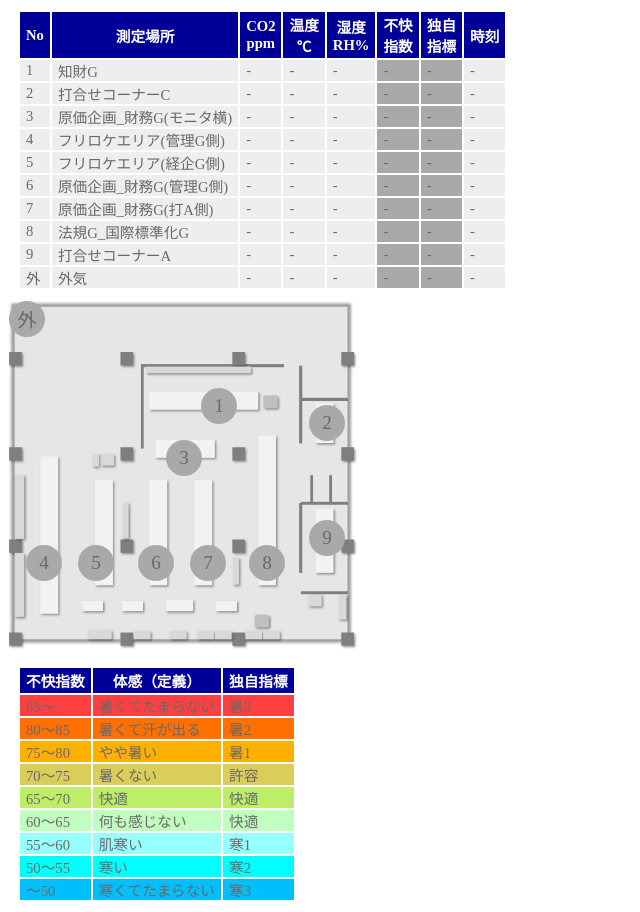
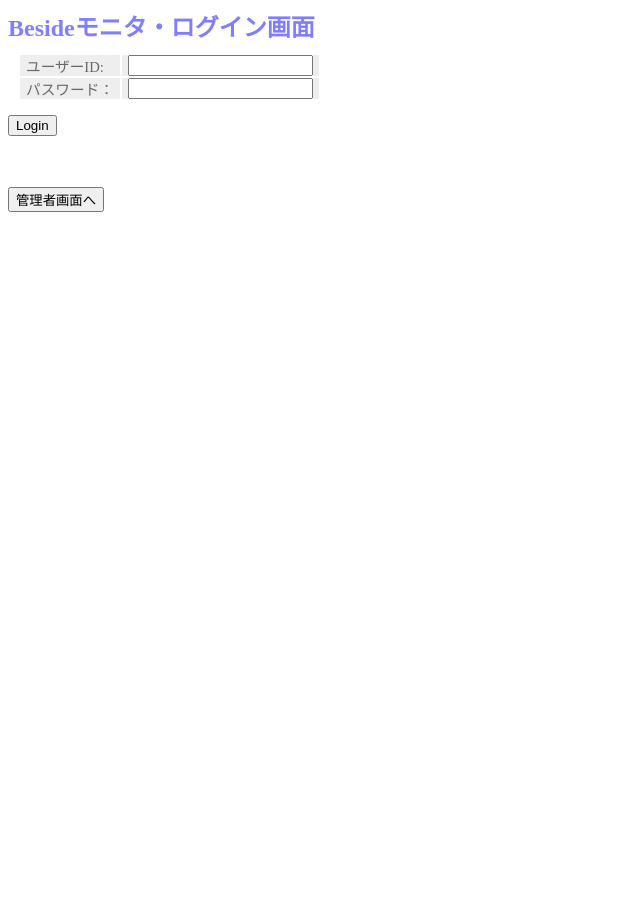
Before and after one commit to KenjiSatoHkSys/BesideWebAppProject, a Django app: page / in a window 1280 px wide. Shown: the whole page, without its empty margins (0-640 px from the left). After the commit the page ends 212 px from the top, so only its background shows below. Run offline with Django 4.2, Linux system fonts and the light colour scheme; data comes from the database, SQL or seed files in the repository; both versions use the stored data as it was after the commit; data that the repository does not hold is empty.

Commit message:
login function implemented

```diff
--- a/BesideWebApp/urls.py
+++ b/BesideWebApp/urls.py
@@ -3,5 +3,7 @@
 
 app_name = 'BesideWebApp'
 urlpatterns = [
-    path('', views.index22, name='index33'),  # (パラメータ)第1：アドレスバーのURL、第2：views.pyの中のクラス名、
+    path('', views.viewslogin, name='viewslogin'),
+    path('logout', views.viewslogout, name='viewslogout'),
+    path('index', views.index, name='index'),  # (パラメータ)第1：アドレスバーのURL、第2：views.pyの中のクラス名、
 ]
--- a/BesideWebApp/views.py
+++ b/BesideWebApp/views.py
@@ -1,11 +1,12 @@
+from django.contrib.auth import authenticate, login, logout
+from django.contrib.auth.decorators import login_required
 from django.contrib.sites import requests
-from django.http import request
+from django.http import HttpResponseRedirect
 from django.shortcuts import render
-from django.shortcuts import redirect
 from django.http import HttpResponse
+from django.urls import reverse
 import requests
 import datetime
-import time
 from .models import Beside_db
 from .models import Openweather_db
 from .models import Manager_db
@@ -38,7 +39,7 @@
             time_str = time_str.replace('T', ' ').replace('Z', '')
             time_val = datetime.datetime.strptime(time_str, '%Y-%m-%d %H:%M:%S')
             time_val = time_val + datetime.timedelta(hours=9)
-            time_str = time_val.strftime('%Y-%m-%d %H:%M')
+            time_str = time_val.strftime('%H:%M %m/%d %Y')
             return {
                 'no': self.no,
                 'disp_name': self.disp_name,
@@ -111,12 +112,14 @@
             time_val = opwdata["current"]["dt"]  # unix time（ex. 1661660069)
             time_val = datetime.datetime.fromtimestamp(time_val)  # 2022-08-28 13:14:29
 #            time_val = time_val + datetime.timedelta(hours=-9)
-            time_str = time_val.strftime('%Y-%m-%d %H:%M')
+            time_str = time_val.strftime('%H:%M %m/%d %Y')
+            x = '{:.0f}'.format(1.05 * 350)
+            y = '{:.0f}'.format(0.5 * 350)
             return {
                 'no': '外',
                 'disp_name': '外気',
-                'map_x': 1.1,
-                'map_y': 1.1,
+                'map_x': x,
+                'map_y': y,
                 'temp': t_str,
                 'humid': h_str,
                 'thi': thi_str,
@@ -126,11 +129,13 @@
                 'mtime': time_str
             }
         else:  # 正常にデータが取得できなかった場合は表には'-'を記載
+            x = '{:.0f}'.format(1.05 * 350)
+            y = '{:.0f}'.format(0.5 * 350)
             return {
                 'no': '外',
                 'disp_name': '外気',
-                'map_x': 1.1,
-                'map_y': 1.1,
+                'map_x': x,
+                'map_y': y,
                 'temp': '-',
                 'humid': '-',
                 'thi': '-',
@@ -170,22 +175,11 @@
         return {'css_class': 'thtable_lv1', 'nickname': '寒3'}  # 寒くてたまらない
 
 
-def index22(request):
+@login_required
+def index(request):
     # Beside使用準備
     besides = []  # 全Besideのコレクション
     props = Beside_db.objects.all().values()
-#    props = [
-#        {'no': 1, 'room_name': 'kikaku_05_2516', 'co2_cal': 128, 'map_x': 0.6, 'map_y': 0.25, 'disp_name': '知財G'},
-#        {'no': 2, 'room_name': 'kikaku_08_2452', 'co2_cal': 17, 'map_x': 0.94, 'map_y': 0.3, 'disp_name': '打合せコーナーC'},
-#        {'no': 3, 'room_name': 'kikaku_02_2450', 'co2_cal': 197, 'map_x': 0.5, 'map_y': 0.4, 'disp_name': '原価企画_財務G（モニタ横）'},
-#        {'no': 4, 'room_name': 'kikaku_10_2451', 'co2_cal': 28, 'map_x': 0.097, 'map_y': 0.7, 'disp_name': 'フリロケエリア（管理G側）'},
-#        {'no': 5, 'room_name': 'kikaku_01_2519', 'co2_cal': 115, 'map_x': 0.25, 'map_y': 0.7, 'disp_name': 'フリロケエリア（経企G側）'},
-#        {'no': 6, 'room_name': 'kikaku_03_2520', 'co2_cal': -83, 'map_x': 0.42, 'map_y': 0.7, 'disp_name': '原価企画_財務G（管理G側）'},
-#        {'no': 7, 'room_name': 'kikaku_09_2454', 'co2_cal': 0, 'map_x': 0.57, 'map_y': 0.7, 'disp_name': '原価企画_財務G（打A側）'},
-#        {'no': 8, 'room_name': 'kikaku_06_2455', 'co2_cal': -42, 'map_x': 0.77, 'map_y': 0.7, 'disp_name': '法規G_国際標準化G'},
-#        {'no': 9, 'room_name': 'kikaku_07_2457', 'co2_cal': -232, 'map_x': 0.94, 'map_y': 0.63, 'disp_name': '打合せコーナーA'}
-#        ]
-
     for prop in props:  # besideインスタンス作成
         besideAPIURL = 'https://e23hecpmok.execute-api.ap-northeast-1.amazonaws.com/dev/get_besidedata_for_test?room_name='  # API url
         besideAPIURL = besideAPIURL + prop['room_name']
@@ -214,3 +208,29 @@
         'data': data,
     }
     return render(request, 'BesideWebApp/index.html', params)
+
+
+def viewslogin(request):
+    if request.method == 'POST':  # POST
+        ID = request.POST.get('userid')     # フォーム入力のユーザーID・パスワード取得
+        Pass = request.POST.get('password')
+        user = authenticate(username=ID, password=Pass)  # Djangoの認証機能
+        if user:  # ユーザー認証
+            #ユーザーアクティベート判定
+            if user.is_active:  # ログイン
+                login(request, user)
+                # ホームページ遷移
+                return HttpResponseRedirect(reverse('BesideWebApp:index'))  # reverse関数(django.urls.reverse) : 関数名からURLを逆引き
+            else:  # アカウント利用不可
+                return HttpResponse("アカウントが有効ではありません")
+        else:  # ユーザー認証失敗
+            return HttpResponse("ログインIDまたはパスワードが間違っています")
+    else:  # GET
+        return render(request, 'BesideWebApp/login.html')
+
+
+#ログアウト
+@login_required
+def viewslogout(request):
+    logout(request)
+    return HttpResponseRedirect(reverse('BesideWebApp:viewslogin'))  # ログイン画面遷移
--- a/templates/BesideWebApp/index.html
+++ b/templates/BesideWebApp/index.html
@@ -6,12 +6,12 @@
     <title>Besideモニタ</title>
     <link rel="stylesheet" type="text/css" href="{% static 'BesideWebApp/css/style.css' %}" />
 
-    <!-- ローカル用
-    <meta http-equiv="refresh" content="{{cycle}}; URL=http://127.0.0.1:8000/">
+    <!-- ローカル用-->
+    <meta http-equiv="refresh" content="{{cycle}}; URL=http://127.0.0.1:8000/index">
+
+    <!-- サーバー用
+    <meta http-equiv="refresh" content="{{cycle}}; URL=https://besidemonitor01.herokuapp.com/index">
 -->
-    <!-- サーバー用-->
-    <meta http-equiv="refresh" content="{{cycle}}; URL=https://besidemonitor01.herokuapp.com/">
-
 <!--
     <script type="text/javascript" src="{% static 'BesideWebApp/js/canvas.js' %}"></script>
 -->
@@ -27,7 +27,7 @@
             <th>湿度<br>RH%</th>
             <th>不快<br>指数</th>
             <th>独自<br>指標</th>
-            <th>時刻</th>
+            <th>測定時刻</th>
         </tr>
         {% for item in data %}
             <tr>
--- /dev/null
+++ b/templates/BesideWebApp/login.html
@@ -0,0 +1,28 @@
+<!DOCTYPE html>
+{% load static %}
+<html lang="ja">
+<head>
+    <meta charset="utf-8">
+    <title>Besideモニタ-login</title>
+    <link rel="stylesheet" type="text/css" href="{% static 'BesideWebApp/css/style.css' %}" />
+</head>
+<body>
+    <h1>Besideモニタ・ログイン画面</h1>
+    <form method="post" action="{% url 'BesideWebApp:viewslogin' %}">
+        {% csrf_token %}
+        <table>
+            <tr>
+                <td><label for="userid">ユーザーID:</label></td>
+                <td><input type="text" name="userid"></td>
+            </tr>
+            <tr>
+                <td><label for="password">パスワード：</label></td>
+                <td><input type="password" name="password"></td>
+            </tr>
+        </table>
+        <input type="submit" class="btn" value="Login">
+    </form>
+    <br><br>
+    <button onclick="location.href='admin/'">管理者画面へ</button>
+</body>
+</html>
```
Also changed, not shown: db.sqlite3.
